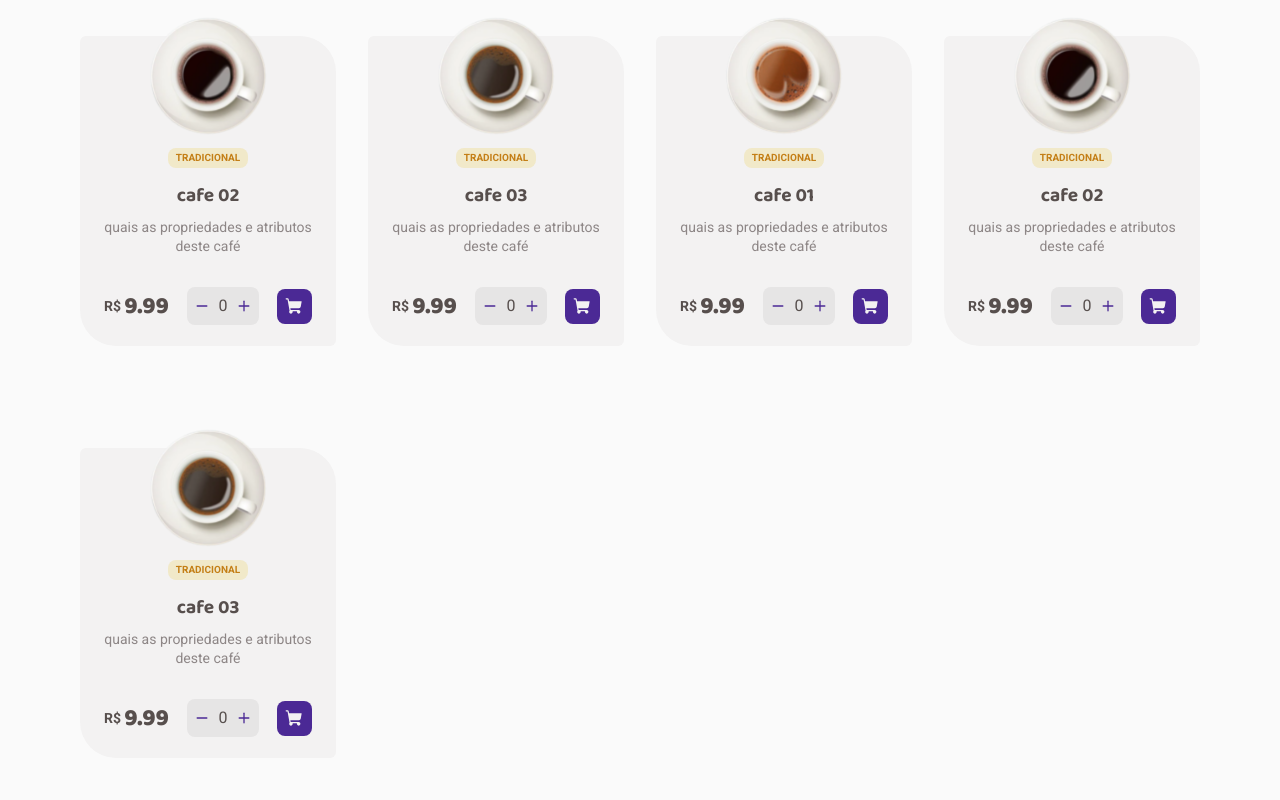
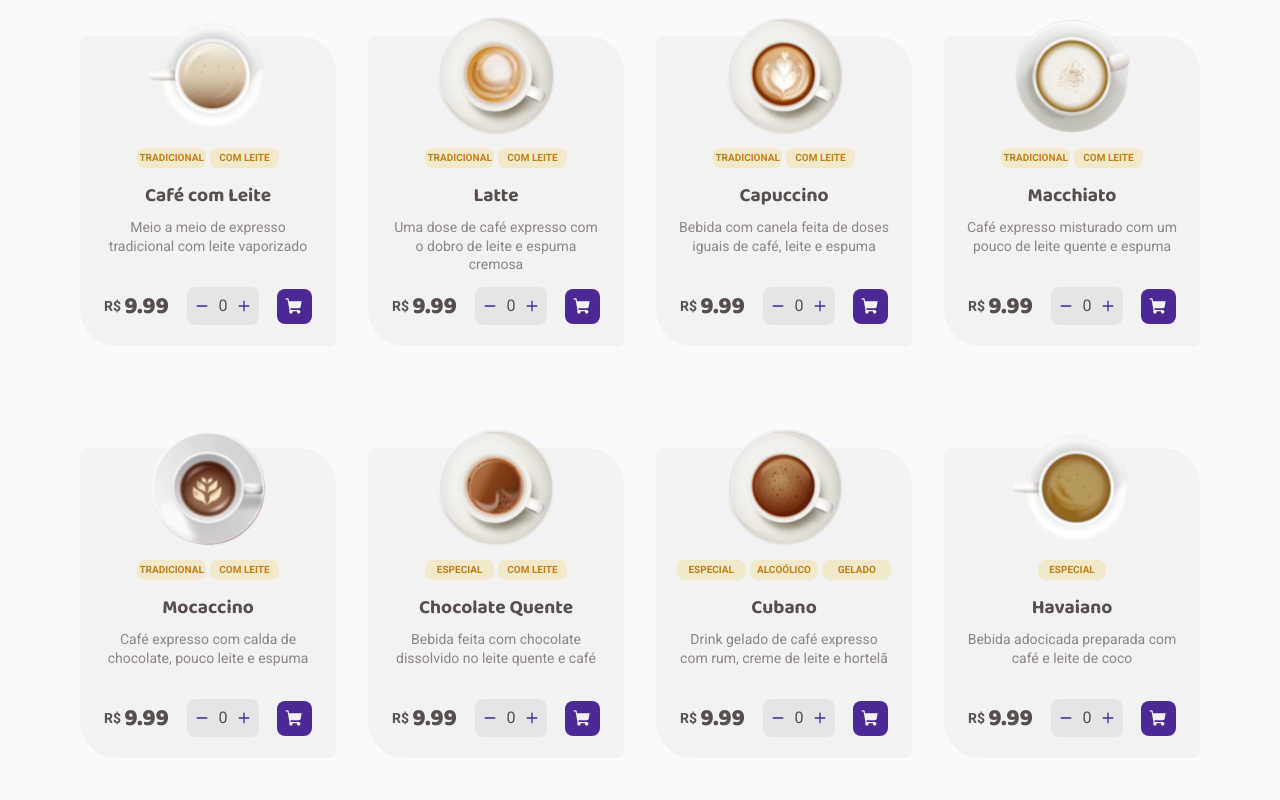
Before and after one commit to leometzker/Ignite, a React (Vite) app in the folder Desafios/Coffee_Dellivery/: page / in a window 1280 px wide. Shown: the part 1200-2000 px from the top of the page. Before the commit the page ends 1958 px from the top, so only its background shows below. Built offline with nearby package versions, Linux system fonts and the light colour scheme.

Commit message:
Ok - Catalogo

```diff
--- a/Desafios/Coffee_Dellivery/package.json
+++ b/Desafios/Coffee_Dellivery/package.json
@@ -13,13 +13,15 @@
     "react": "^18.2.0",
     "react-dom": "^18.2.0",
     "react-router-dom": "^6.4.2",
-    "styled-components": "^5.3.6"
+    "styled-components": "^5.3.6",
+    "uuidv4": "^6.2.13"
   },
   "devDependencies": {
     "@types/node": "^18.11.7",
     "@types/react": "^18.0.22",
     "@types/react-dom": "^18.0.7",
     "@types/styled-components": "^5.1.26",
+    "@types/uuid": "^8.3.4",
     "@vitejs/plugin-react": "^2.2.0",
     "typescript": "^4.6.4",
     "vite": "^3.2.0"
--- a/Desafios/Coffee_Dellivery/src/components/Catalog.tsx
+++ b/Desafios/Coffee_Dellivery/src/components/Catalog.tsx
@@ -1,71 +1,141 @@
-import { ItemCatalog, ItemCatalogType } from './ItemCatalog'
+import { ItemCatalogType } from '../@types/@types'
+import { ItemCatalog } from './ItemCatalog'
 import { CatalogStyeled } from './Styles/CatalogStyleg'
+
+// *********** Itens do Catálogo *******************
 
 const catalog: ItemCatalogType[] = [
   {
     id: '1',
-    image: '../Catalogo/Chocolate_Quente.svg',
-    name: 'cafe 01',
-    descripition: 'quais as propriedades e atributos deste café',
+    image: '/public/Catalogo/Expresso.svg',
+    type: ['TRADICIONAL'],
+    name: 'Expresso Tradicional',
+    descripition: 'O tradicional café feito com água quente e grãos moídos',
     price: 9.99
   },
+
   {
     id: '2',
-    image: '../Catalogo/Americano.svg',
-    name: 'cafe 02',
-    descripition: 'quais as propriedades e atributos deste café',
+    image: '/public/Catalogo/Americano.svg',
+    type: ['TRADICIONAL'],
+    name: ' Expresso Americano',
+    descripition: 'Expresso diluído, menos intenso que o tradicional',
     price: 9.99
   },
+
   {
     id: '3',
-    image: '../Catalogo/Arabe.svg',
-    name: 'cafe 03',
-    descripition: 'quais as propriedades e atributos deste café',
+    image: 'public/Catalogo/Expresso_Cremoso.svg',
+    type: ['TRADICIONAL'],
+    name: 'Expresso Cremoso',
+    descripition: 'Café expresso tradicional com espuma cremosa',
     price: 9.99
   },
+
   {
     id: '4',
-    image: '../Catalogo/Chocolate_Quente.svg',
-    name: 'cafe 01',
-    descripition: 'quais as propriedades e atributos deste café',
+    image: 'public/Catalogo/Cafe_Gelado.svg',
+    type: ['TRADICIONAL', 'GELADO'],
+    name: 'Expresso Gelado',
+    descripition: 'Bebida preparada com café expresso e cubos de gelo',
     price: 9.99
   },
+
   {
     id: '5',
-    image: '../Catalogo/Americano.svg',
-    name: 'cafe 02',
-    descripition: 'quais as propriedades e atributos deste café',
+    image: 'public/Catalogo/Cafe_com_Leite.svg',
+    type: ['TRADICIONAL', 'COM LEITE'],
+    name: 'Café com Leite',
+    descripition: 'Meio a meio de expresso tradicional com leite vaporizado',
     price: 9.99
   },
   {
     id: '6',
-    image: '../Catalogo/Arabe.svg',
-    name: 'cafe 03',
-    descripition: 'quais as propriedades e atributos deste café',
+    image: 'public/Catalogo/Latte.svg',
+    type: ['TRADICIONAL', 'COM LEITE'],
+    name: 'Latte',
+    descripition:
+      'Uma dose de café expresso com o dobro de leite e espuma cremosa',
     price: 9.99
   },
+
   {
     id: '7',
-    image: '../Catalogo/Chocolate_Quente.svg',
-    name: 'cafe 01',
-    descripition: 'quais as propriedades e atributos deste café',
+    image: 'public/Catalogo/Capuccino.svg',
+    type: ['TRADICIONAL', 'COM LEITE'],
+    name: 'Capuccino',
+    descripition:
+      'Bebida com canela feita de doses iguais de café, leite e espuma',
     price: 9.99
   },
+
   {
     id: '8',
-    image: '../Catalogo/Americano.svg',
-    name: 'cafe 02',
-    descripition: 'quais as propriedades e atributos deste café',
+    image: 'public/Catalogo/Macchiato.svg',
+    type: ['TRADICIONAL', 'COM LEITE'],
+    name: 'Macchiato',
+    descripition:
+      'Café expresso misturado com um pouco de leite quente e espuma',
     price: 9.99
   },
+
   {
     id: '9',
-    image: '../Catalogo/Arabe.svg',
-    name: 'cafe 03',
-    descripition: 'quais as propriedades e atributos deste café',
+    image: 'public/Catalogo/Mochaccino.svg',
+    type: ['TRADICIONAL', 'COM LEITE'],
+    name: 'Mocaccino',
+    descripition: 'Café expresso com calda de chocolate, pouco leite e espuma',
+    price: 9.99
+  },
+
+  {
+    id: '10',
+    image: 'public/Catalogo/Chocolate_Quente.svg',
+    type: ['ESPECIAL', 'COM LEITE'],
+    name: 'Chocolate Quente',
+    descripition:
+      'Bebida feita com chocolate dissolvido no leite quente e café',
+    price: 9.99
+  },
+
+  {
+    id: '11',
+    image: 'public/Catalogo/Cubano.svg',
+    type: ['ESPECIAL', 'ALCOÓLICO', 'GELADO'],
+    name: 'Cubano',
+    descripition:
+      'Drink gelado de café expresso com rum, creme de leite e hortelã',
+    price: 9.99
+  },
+
+  {
+    id: '12',
+    image: 'public/Catalogo/Havaiano.svg',
+    type: ['ESPECIAL'],
+    name: 'Havaiano',
+    descripition: 'Bebida adocicada preparada com café e leite de coco',
+    price: 9.99
+  },
+
+  {
+    id: '13',
+    image: 'public/Catalogo/Arabe.svg',
+    type: ['ESPECIAL'],
+    name: 'Árabe',
+    descripition: 'Bebida preparada com grãos de café árabe e especiarias',
+    price: 9.99
+  },
+
+  {
+    id: '14',
+    image: 'public/Catalogo/Irlandês.svg',
+    type: ['ESPECIAL'],
+    name: 'Irlandês',
+    descripition: 'Bebida a base de café, uísque irlandês, açúcar e chantilly',
     price: 9.99
   }
 ]
+// ***********  *******************
 
 export const Catalog = () => {
   return (
@@ -78,6 +148,7 @@ export const Catalog = () => {
               key={i.id}
               id={i.id}
               image={i.image}
+              type={i.type}
               name={i.name}
               descripition={i.descripition}
               price={i.price}
--- a/Desafios/Coffee_Dellivery/src/components/ItemCatalog.tsx
+++ b/Desafios/Coffee_Dellivery/src/components/ItemCatalog.tsx
@@ -1,20 +1,12 @@
 import { ShoppingCart } from 'phosphor-react'
 import { ItemCatalogStyled } from './Styles/ItemCatalogStyled'
 import { Count } from './Count'
-
-const itenCatalogInit = {
-  id: '',
-  image: '../assets/Logo.svg',
-  name: 'nome do cafe',
-  descripition: 'quais as propriedades e atributos deste café',
-  price: 9.99
-}
-
-export type ItemCatalogType = typeof itenCatalogInit
+import { ItemCatalogType } from '../@types/@types'
 
 export const ItemCatalog = ({
   id,
   image,
+  type,
   name,
   descripition,
   price
@@ -23,7 +15,13 @@ export const ItemCatalog = ({
     <ItemCatalogStyled>
       <div className="ItemCatalog" key={id}>
         <img src={image} alt="" />
-        <div className="coffeeStyle">TRADICIONAL</div>
+
+        <div className="type">
+          {type.map(t => {
+            return <div className="coffeeStyle">{t}</div>
+          })}
+        </div>
+
         <div className="title">{name}</div>
         <div className="description">{descripition}</div>
         <div className="price_qtde">
--- a/Desafios/Coffee_Dellivery/src/components/Styles/CatalogStyleg.ts
+++ b/Desafios/Coffee_Dellivery/src/components/Styles/CatalogStyleg.ts
@@ -14,10 +14,11 @@ export const CatalogStyeled = styled.div`
 
   .catalogList {
     display: flex;
-    align-items: flex-start;
-    justify-content: space-between;
+    align-items: center;
+    justify-content: flex-start;
     flex-wrap: wrap;
     margin-top: 2rem;
+    margin-bottom: 8rem;
     gap: 2rem;
   }
 `
--- a/Desafios/Coffee_Dellivery/src/components/Styles/ItemCatalogStyled.ts
+++ b/Desafios/Coffee_Dellivery/src/components/Styles/ItemCatalogStyled.ts
@@ -21,8 +21,14 @@ export const ItemCatalogStyled = styled.div`
     height: 19.375rem;
     background-color: ${props => props.theme.colors.base_card};
 
+    .type {
+      display: flex;
+      justify-content: center;
+      gap: 0.25rem;
+    }
+
     .coffeeStyle {
-      width: 5rem;
+      width: 4.3rem;
       height: 1.3rem;
       display: flex;
       justify-content: center;
```
Also changed, not shown: Desafios/Coffee_Dellivery/src/@types/@types.tsx (+10 -0 lines), 1 other file (tests, documents, lock files or other folders).
